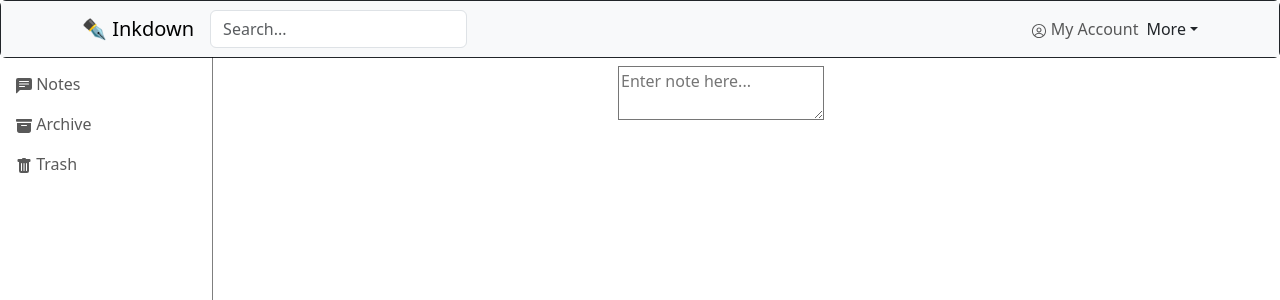
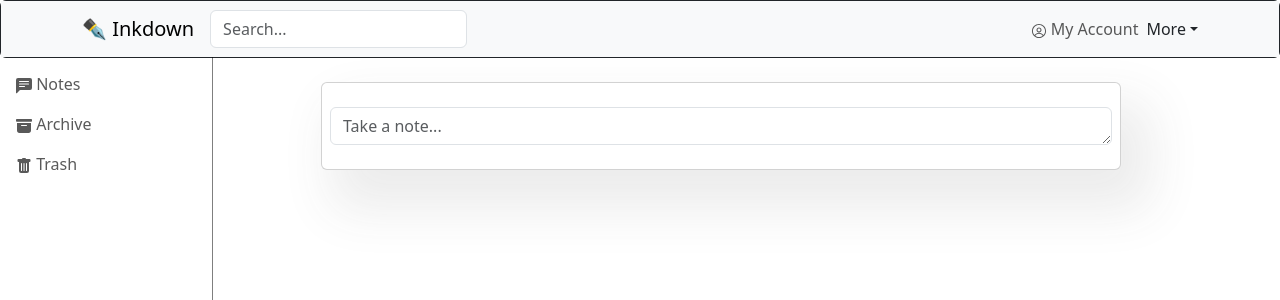
Before and after one commit to Ciezo/demo-react-app, a React (Create React App) app: page /username/home in a window 1280 px wide. Shown: the top 300 px of the page. Built offline with nearby package versions, Linux system fonts and the light colour scheme.

Commit message:
Notes Editor

```diff
--- /dev/null
+++ b/src/components/NotesEditor.jsx
@@ -0,0 +1,52 @@
+import React from "react";
+import Card from "react-bootstrap/Card";
+import Form from "react-bootstrap/Form";
+import { useState } from "react";
+import Button from "react-bootstrap/Button";
+import { BiSolidAddToQueue } from "react-icons/bi";
+
+function NotesEditor() {
+  const [isExpanded, setExpand] = useState(false);
+  const [note, setNote] = useState({ title: "", content: "" });
+
+  function expand() {
+    setExpand(true);
+  }
+
+  return (
+    <Card style={{ width: "50rem" }} className="p-2 my-3 editor">
+      <Form>
+        {/* This will expand upon onClick */}
+        <Form.Group className="mb-3" controlId="input.NoteTitle">
+          {isExpanded && (
+            <Form.Control
+              type="text"
+              minLength={1}
+              value={note.title}
+              placeholder="Title"
+            />
+          )}
+        </Form.Group>
+        {/* This is the textarea the Note body ( or content) */}
+        <Form.Group className="mb-3" controlId="input.NoteBody">
+          <Form.Control
+            as="textarea"
+            onClick={expand}
+            minLength={1}
+            value={note.body}
+            rows={isExpanded ? 5 : 1}
+            placeholder="Take a note..."
+          />
+        </Form.Group>
+        {/* Render button upon expand */}
+        {isExpanded && (
+          <Button variant="outline-dark">
+            <BiSolidAddToQueue /> Save
+          </Button>
+        )}
+      </Form>
+    </Card>
+  );
+}
+
+export default NotesEditor;
--- a/src/index.css
+++ b/src/index.css
@@ -56,3 +56,7 @@ footer #links:hover {
   padding: 48px 0 0;
   box-shadow: inset -1px 0 0 rgba(0, 0, 0, .5);
 }
+
+.editor {
+  box-shadow: 20px 30px 50px 10px rgb(73, 68, 69, .1);
+}
--- a/src/pages/UserHome.jsx
+++ b/src/pages/UserHome.jsx
@@ -3,6 +3,7 @@ import { Container, Row, Col } from "react-bootstrap";
 import { getUserCookie } from "../utils/GetUserCookie";
 import UserHomeNavbar from "../components/UserHomeNavbar";
 import Sidebar from "../components/Sidebar";
+import NotesEditor from "../components/NotesEditor";
 
 function UserHome() {
   let usernameCookie = getUserCookie("username");
@@ -21,7 +22,7 @@ function UserHome() {
 
             <Col lg={10} className="mx-auto my-2">
               <Container className="d-flex justify-content-center">
-                <textarea placeholder="Enter note here..."></textarea>
+                <NotesEditor />
               </Container>
             </Col>
           </Row>
```
Also changed, not shown: 1 other file (tests, documents, lock files or other folders).
